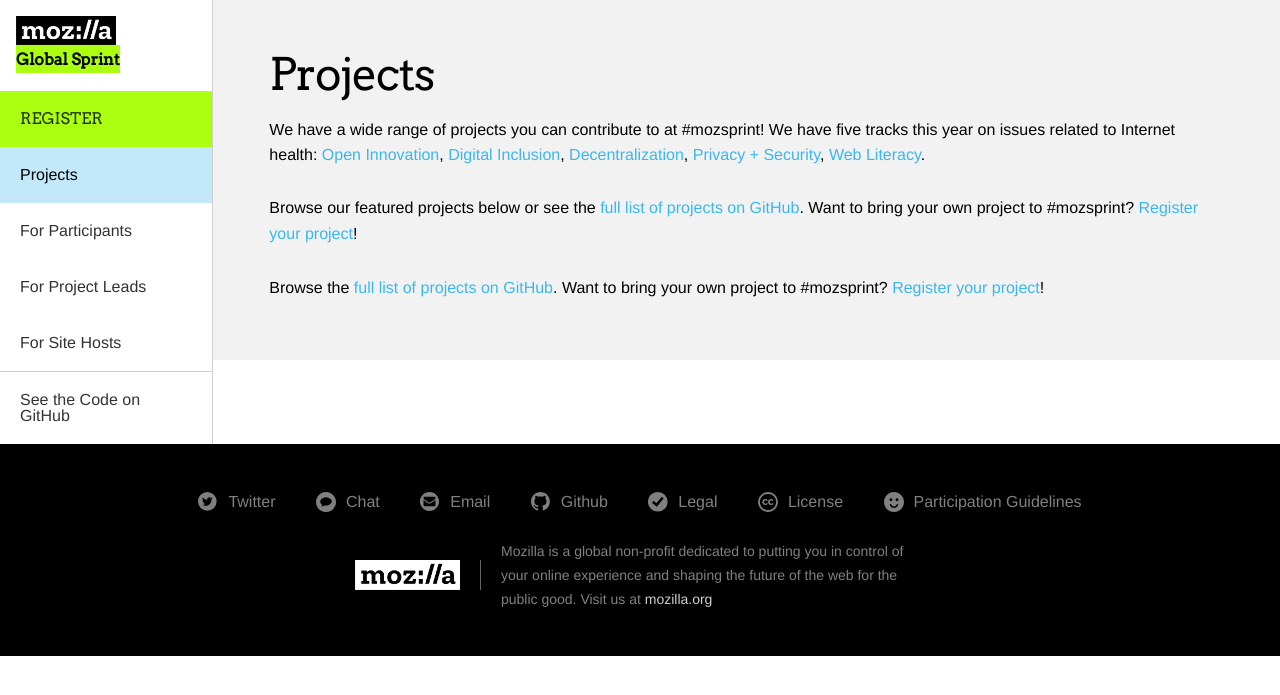
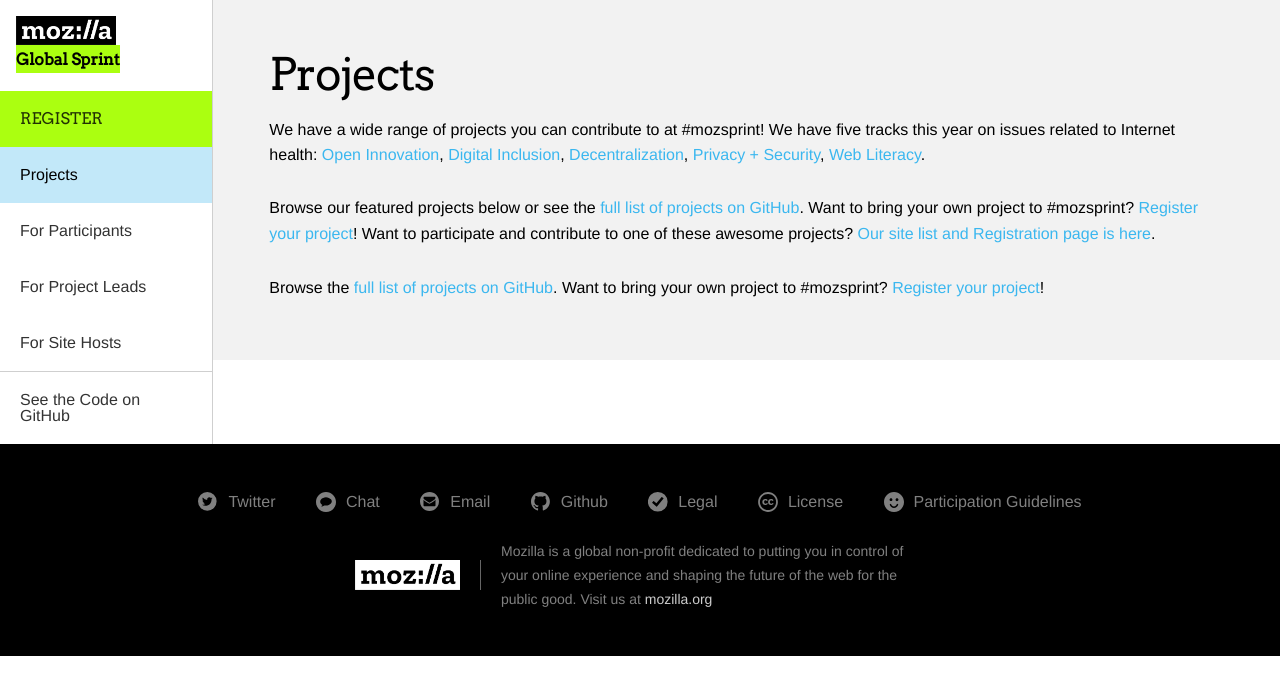
Before and after one commit to mozilla/global-sprint, a Jekyll site: the page built from _articles/projects.md, in a window 1280 px wide. Shown: the top 695 px of the page. Built offline with Jekyll 4.4.1, drawn with Linux system fonts in a browser that asks for light colours; nearby versions of some CDN libraries; comment, search, counter and statistics services are not loaded.

Commit message:
Update projects.md

```diff
--- a/_articles/projects.md
+++ b/_articles/projects.md
@@ -11,4 +11,4 @@ We have a wide range of projects you can contribute to at #mozsprint! We have fi
 [Web Literacy](https://github.com/mozilla/global-sprint/labels/%5BTrack%5D%20Web%20Literacy).
 
 
-Browse our featured projects below or see the [full list of projects on GitHub](https://github.com/mozilla/global-sprint/issues). Want to bring your own project to #mozsprint? [Register your project]({{ site.baseurl }}/project-lead)!
+Browse our featured projects below or see the [full list of projects on GitHub](https://github.com/mozilla/global-sprint/issues). Want to bring your own project to #mozsprint? [Register your project]({{ site.baseurl }}/project-lead)! Want to participate and contribute to one of these awesome projects? [Our site list and Registration page is here](https://mozilla.github.io/global-sprint/register/).
```
